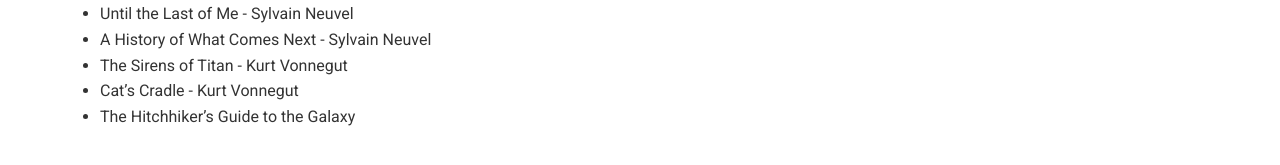
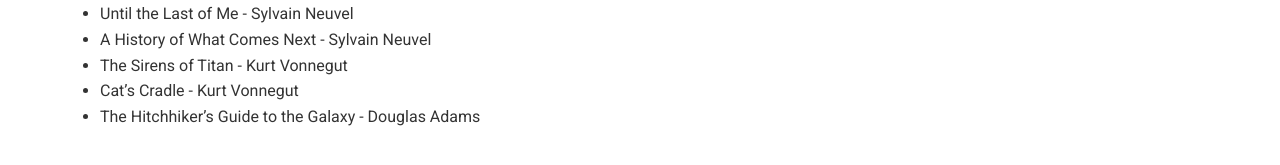
Before and after one commit to tarekgs/tarekgs.github.io, a Jekyll site: the page built from _posts/2024-07-23-scifi.md, in a window 1280 px wide. Shown: the part 635-800 px from the top of the page. Built offline with Jekyll 4.4.1, drawn with Linux system fonts in a browser that asks for light colours.

Commit message:
Update 2024-07-23-scifi.md

```diff
--- a/_posts/2024-07-23-scifi.md
+++ b/_posts/2024-07-23-scifi.md
@@ -27,4 +27,4 @@
 - A History of What Comes Next - Sylvain Neuvel
 - The Sirens of Titan - Kurt Vonnegut
 - Cat’s Cradle - Kurt Vonnegut
-- The Hitchhiker’s Guide to the Galaxy
+- The Hitchhiker’s Guide to the Galaxy - Douglas Adams
```
